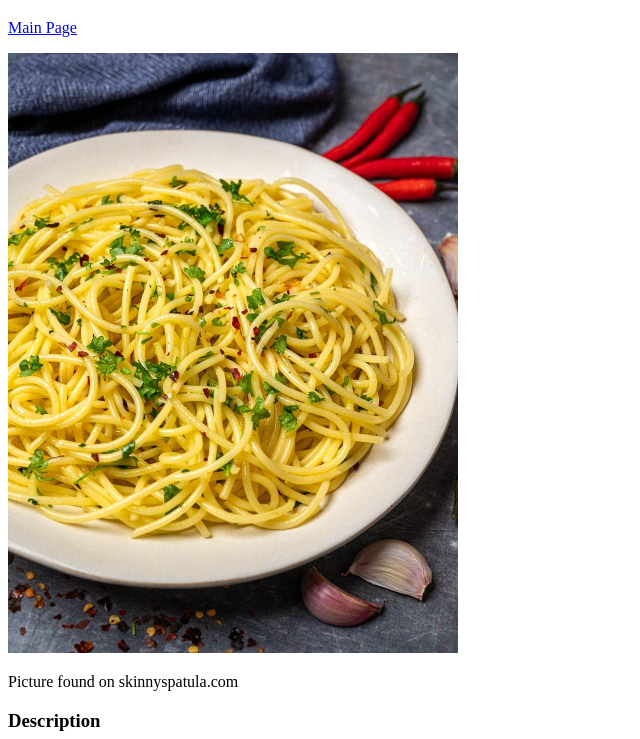
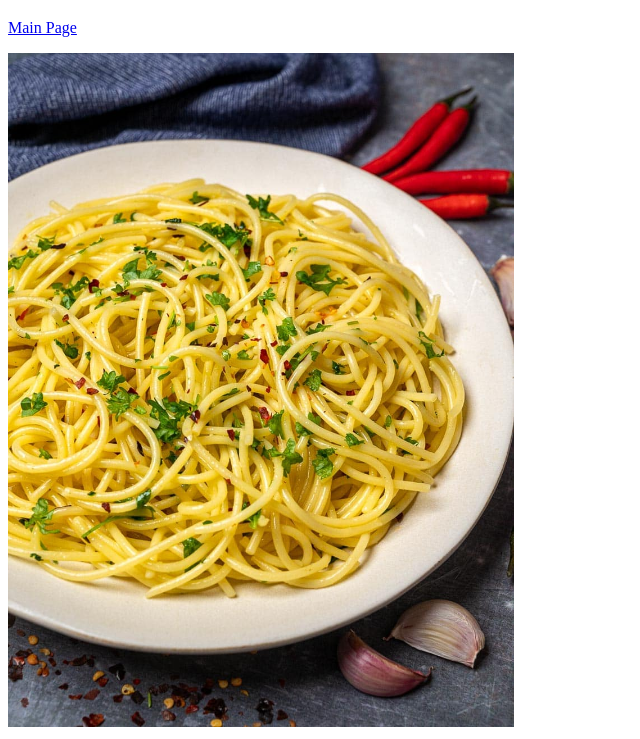
Before and after one commit to marcel-b-meyer1987/odin-recipes, a plain HTML site: page recipes/spaghetti_aeo.html in a window 1280 px wide. Shown: the part 61-800 px from the top of the page, without its empty margins (0-640 px from the left). Drawn offline with Linux system fonts and the light colour scheme.

Commit message:
Adjust the display sizes of pics on recipe pages

```diff
--- a/recipes/spaghetti_aeo.html
+++ b/recipes/spaghetti_aeo.html
@@ -9,7 +9,7 @@
     <h1>Spaghetti aglio e olio peperoni</h1>
     <p><a href="../index.html">Main Page</a></p>
 
-    <img src="../images/spaghetti_aeo.jpg" alt="Spaghetti aglio e olio peperoni" height="600px">
+    <img src="../images/spaghetti_aeo.jpg" alt="Spaghetti aglio e olio peperoni" width="40%">
     <p>Picture found on skinnyspatula.com</p>
 
     <h3>Description</h3>
```
Also changed, not shown: recipes/lasagna.html (+1 -1 lines).
